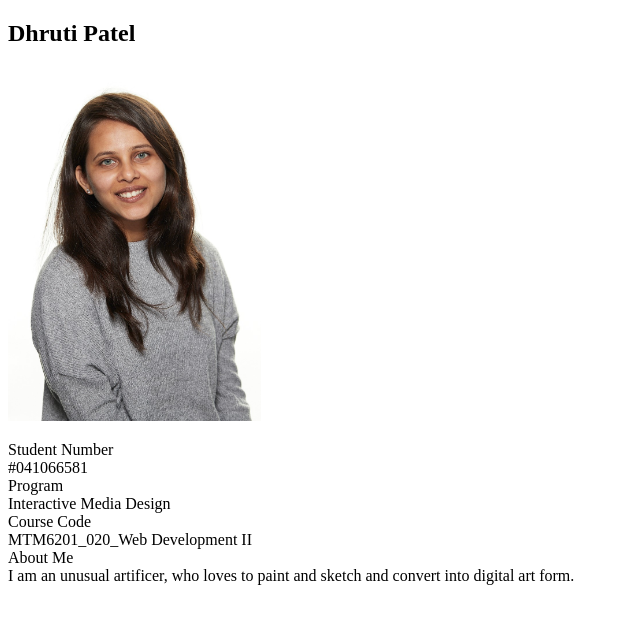
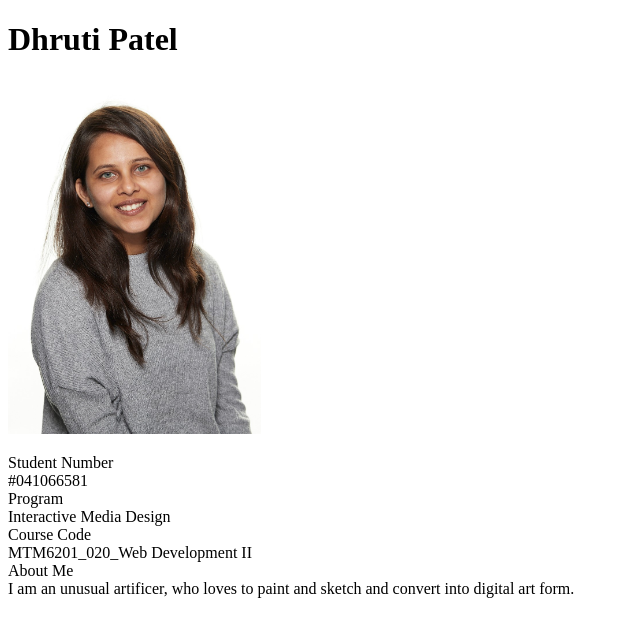
Before and after one commit to pate01065/mtm6201-week1.github.io, a plain HTML site: page Week-1/index.html in a window 1280 px wide. Shown: the whole page, without its empty margins (0-640 px from the left). Drawn offline with Linux system fonts and the light colour scheme.

Commit message:
create css

```diff
--- a/Week-1/index.html
+++ b/Week-1/index.html
@@ -7,7 +7,7 @@
     <title>Dhruti Patel</title>
 </head>
 <body>
-    <h2>Dhruti Patel</h2>
+    <h1>Dhruti Patel</h1>
     <img src="images/Portrait.jpg" alt="image of dhruti" height="20%" width="20%">
     <dl>
         <dt>Student Number</dt>
```
Also changed, not shown: Week-1/css/main.css (added, +7 -0 lines).
